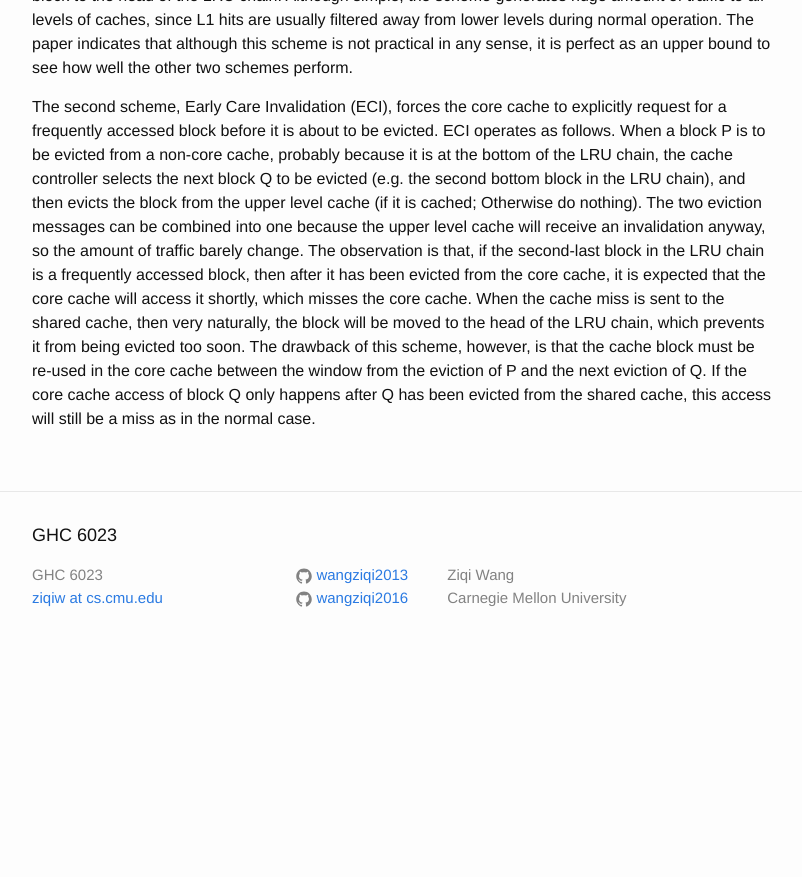
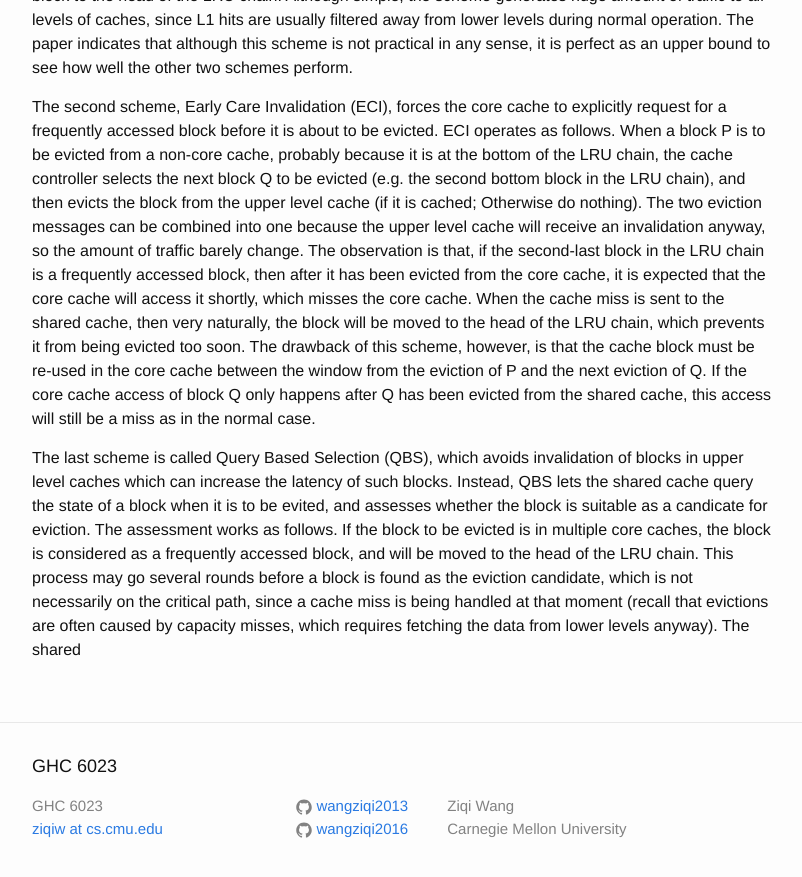
Before and after one commit to wangziqi2013/wangziqi2013.github.io, a Jekyll site: the page built from _posts/2019-08-22-achieving-non-inclusive-cache-performance-with-inclusive-caches.markdown, in a window 1280 px wide and 900 px high, scrolled down 1624 px. Shown: the top 877 px of the window, without its empty margins (238-1040 px from the left). Built offline with Jekyll 4.4.1, drawn with Linux system fonts in a browser that asks for light colours; before the commit the page ends 2293 px from its top, so only the background shows below that.

Commit message:
Working on QBS

```diff
--- a/_posts/2019-08-22-achieving-non-inclusive-cache-performance-with-inclusive-caches.markdown
+++ b/_posts/2019-08-22-achieving-non-inclusive-cache-performance-with-inclusive-caches.markdown
@@ -70,3 +70,12 @@ cache, then very naturally, the block will be moved to the head of the LRU chain
 too soon. The drawback of this scheme, however, is that the cache block must be re-used in the core cache between the
 window from the eviction of P and the next eviction of Q. If the core cache access of block Q only happens after Q has
 been evicted from the shared cache, this access will still be a miss as in the normal case.
+
+The last scheme is called Query Based Selection (QBS), which avoids invalidation of blocks in upper level caches
+which can increase the latency of such blocks. Instead, QBS lets the shared cache query the state of a block when
+it is to be evited, and assesses whether the block is suitable as a candicate for eviction. The assessment works
+as follows. If the block to be evicted is in multiple core caches, the block is considered as a frequently
+accessed block, and will be moved to the head of the LRU chain. This process may go several rounds before a
+block is found as the eviction candidate, which is not necessarily on the critical path, since a cache miss is
+being handled at that moment (recall that evictions are often caused by capacity misses, which requires fetching the
+data from lower levels anyway). The shared
```
